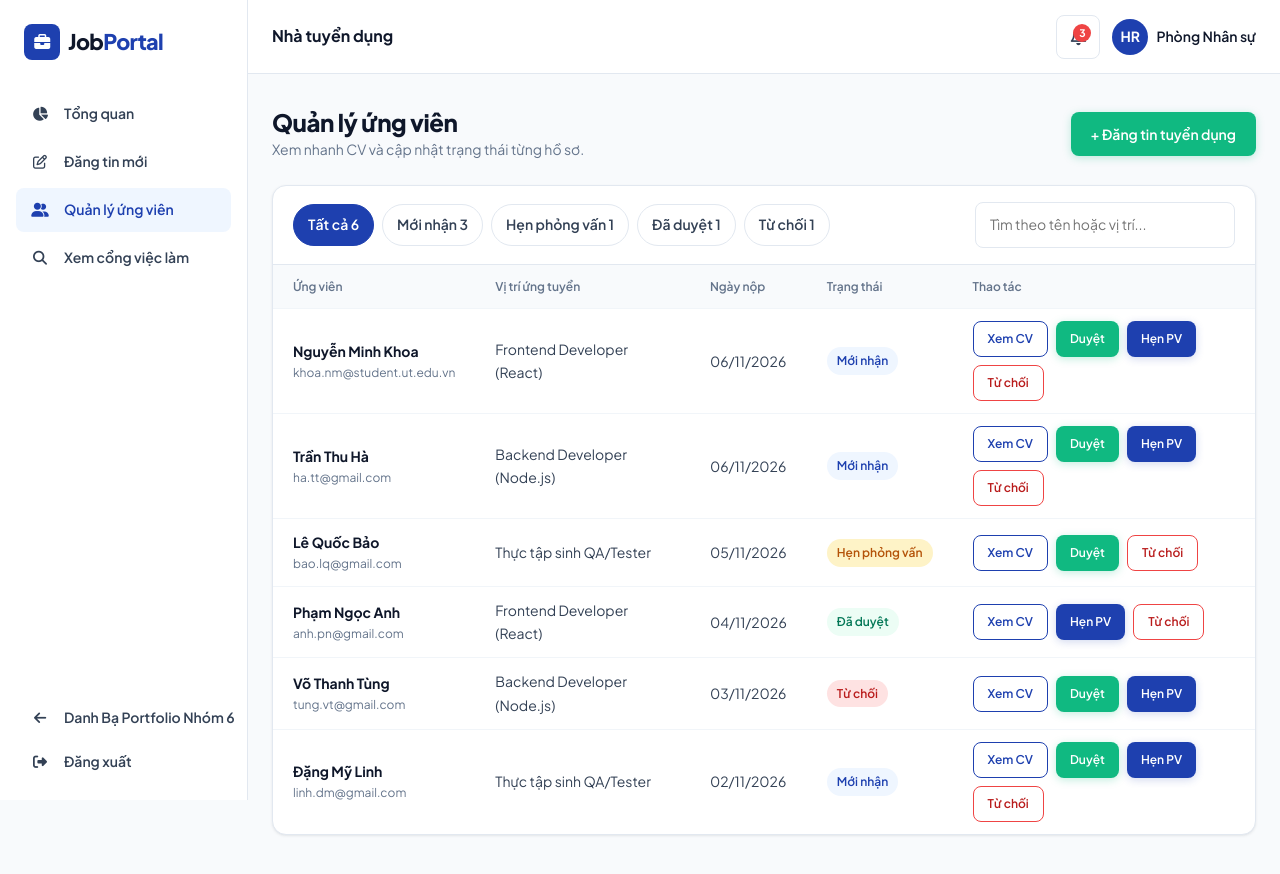
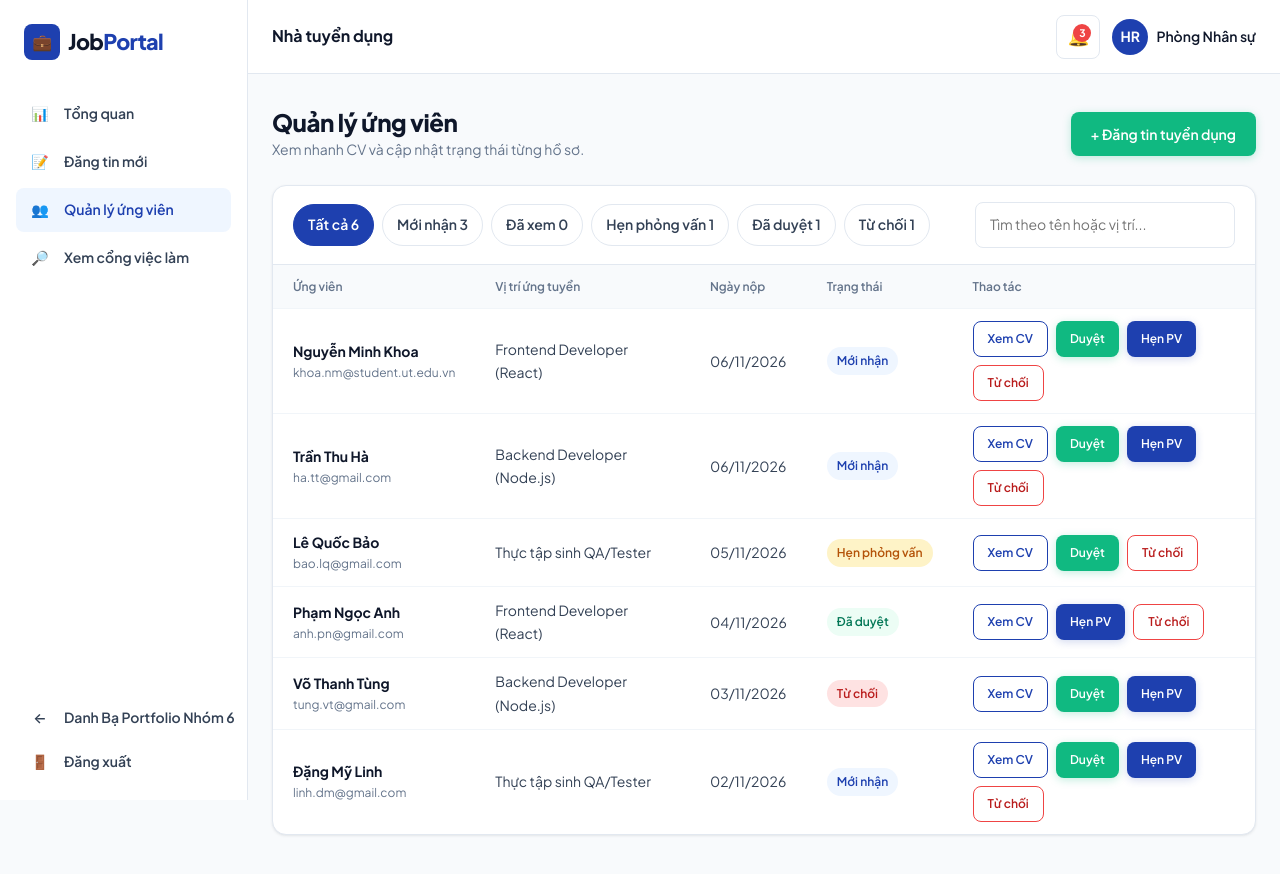
Before and after one commit to turniphead-code02/Project_LTW, a plain HTML site: page job-portal/candidate-management.html in a window 1280 px wide. Drawn offline with Linux system fonts and the light colour scheme.

Commit message:
Replace Font Awesome icons with emoji

```diff
--- a/job-portal/candidate-management.html
+++ b/job-portal/candidate-management.html
@@ -9,7 +9,6 @@
   <link rel="preconnect" href="https://fonts.googleapis.com" />
   <link rel="preconnect" href="https://fonts.gstatic.com" crossorigin />
 
-  <link rel="stylesheet" href="https://cdnjs.cloudflare.com/ajax/libs/font-awesome/6.5.2/css/all.min.css" />
   <link rel="stylesheet" href="./assets/css/variables.css" />
   <link rel="stylesheet" href="./assets/css/base.css" />
   <link rel="stylesheet" href="./assets/css/components.css" />
@@ -37,31 +36,31 @@
     <!-- ===================== SIDEBAR MENU TRÁI (CO GIÃN) ===================== -->
     <aside class="emp-sidebar" id="empSidebar" aria-label="Menu quản trị tuyển dụng">
       <a href="./index.html" class="header-brand emp-brand" aria-label="Về trang chủ JobPortal">
-        <div class="brand-icon" aria-hidden="true"><i class="fa-solid fa-briefcase"></i></div>
+        <div class="brand-icon" aria-hidden="true">💼</div>
         <div class="brand-text">Job<span>Portal</span></div>
       </a>
 
       <nav class="emp-menu" aria-label="Điều hướng nhà tuyển dụng">
         <a href="./employer-dashboard.html" class="emp-menu-link">
-          <span class="emp-menu-icon" aria-hidden="true"><i class="fa-solid fa-chart-pie"></i></span><span class="emp-label">Tổng quan</span>
+          <span class="emp-menu-icon" aria-hidden="true">📊</span><span class="emp-label">Tổng quan</span>
         </a>
         <a href="./post-job.html" class="emp-menu-link">
-          <span class="emp-menu-icon" aria-hidden="true"><i class="fa-regular fa-pen-to-square"></i></span><span class="emp-label">Đăng tin mới</span>
+          <span class="emp-menu-icon" aria-hidden="true">📝</span><span class="emp-label">Đăng tin mới</span>
         </a>
         <a href="./candidate-management.html" class="emp-menu-link active" aria-current="page">
-          <span class="emp-menu-icon" aria-hidden="true"><i class="fa-solid fa-user-group"></i></span><span class="emp-label">Quản lý ứng viên</span>
+          <span class="emp-menu-icon" aria-hidden="true">👥</span><span class="emp-label">Quản lý ứng viên</span>
         </a>
         <a href="./jobs.html" class="emp-menu-link">
-          <span class="emp-menu-icon" aria-hidden="true"><i class="fa-solid fa-magnifying-glass"></i></span><span class="emp-label">Xem cổng việc làm</span>
+          <span class="emp-menu-icon" aria-hidden="true">🔎</span><span class="emp-label">Xem cổng việc làm</span>
         </a>
       </nav>
 
       <div class="emp-sidebar-foot">
         <a href="../index.html" class="emp-menu-link" title="Quay về trang danh sách portfolio các thành viên">
-          <span class="emp-menu-icon" aria-hidden="true"><i class="fa-solid fa-arrow-left"></i></span><span class="emp-label">Danh Bạ Portfolio Nhóm 6</span>
+          <span class="emp-menu-icon" aria-hidden="true">←</span><span class="emp-label">Danh Bạ Portfolio Nhóm 6</span>
         </a>
         <a href="./auth.html?mode=login" class="emp-menu-link">
-          <span class="emp-menu-icon" aria-hidden="true"><i class="fa-solid fa-right-from-bracket"></i></span><span class="emp-label">Đăng xuất</span>
+          <span class="emp-menu-icon" aria-hidden="true">🚪</span><span class="emp-label">Đăng xuất</span>
         </a>
       </div>
     </aside>
@@ -72,13 +71,13 @@
       <!-- Topbar: nút thu/mở menu, thông báo, tài khoản -->
       <header class="emp-topbar">
         <div class="emp-topbar-left">
-          <button type="button" class="emp-icon-btn emp-toggle" id="btnToggleSidebar" aria-label="Mở menu điều hướng" aria-controls="empSidebar" aria-expanded="false"><i class="fa-solid fa-bars"></i></button>
+          <button type="button" class="emp-icon-btn emp-toggle" id="btnToggleSidebar" aria-label="Mở menu điều hướng" aria-controls="empSidebar" aria-expanded="false">☰</button>
           <span class="cell-strong">Nhà tuyển dụng</span>
         </div>
         <div class="emp-topbar-right">
           <div class="emp-notif-wrap">
             <button type="button" class="emp-icon-btn" id="btnNotif" aria-label="Thông báo" aria-haspopup="true" aria-expanded="false" aria-controls="notifPanel">
-              <span aria-hidden="true"><i class="fa-regular fa-bell"></i></span>
+              <span aria-hidden="true">🔔</span>
               <span class="emp-notif-dot" id="notifCount">0</span>
             </button>
             <div class="notif-panel" id="notifPanel" role="region" aria-label="Danh sách thông báo" hidden>
@@ -111,6 +110,7 @@
             <div class="filter-tabs" role="group" aria-label="Lọc theo trạng thái">
               <button type="button" class="filter-tab is-active" data-filter="all" aria-pressed="true">Tất cả <span class="tab-count">0</span></button>
               <button type="button" class="filter-tab" data-filter="new" aria-pressed="false">Mới nhận <span class="tab-count">0</span></button>
+              <button type="button" class="filter-tab" data-filter="viewed" aria-pressed="false">Đã xem <span class="tab-count">0</span></button>
               <button type="button" class="filter-tab" data-filter="interview" aria-pressed="false">Hẹn phỏng vấn <span class="tab-count">0</span></button>
               <button type="button" class="filter-tab" data-filter="approved" aria-pressed="false">Đã duyệt <span class="tab-count">0</span></button>
               <button type="button" class="filter-tab" data-filter="rejected" aria-pressed="false">Từ chối <span class="tab-count">0</span></button>
@@ -145,7 +145,7 @@
     <div class="emp-modal-dialog">
       <div class="emp-modal-head">
         <h2 id="cvModalTitle" style="font-size: var(--text-h4);">Hồ sơ ứng viên</h2>
-        <button type="button" class="emp-icon-btn" id="btnCloseCv" aria-label="Đóng cửa sổ"><i class="fa-solid fa-xmark"></i></button>
+        <button type="button" class="emp-icon-btn" id="btnCloseCv" aria-label="Đóng cửa sổ">✕</button>
       </div>
       <div class="emp-modal-body" id="cvModalBody"></div>
       <div class="emp-modal-foot">
```
